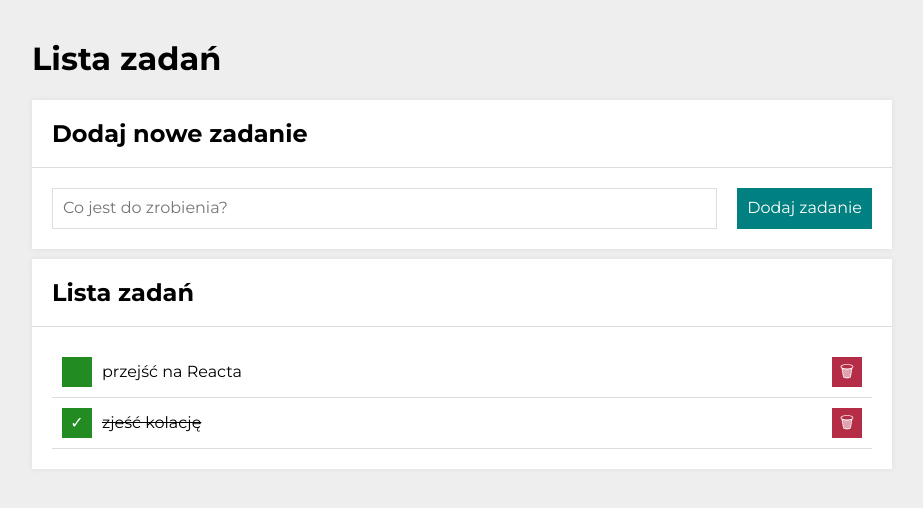
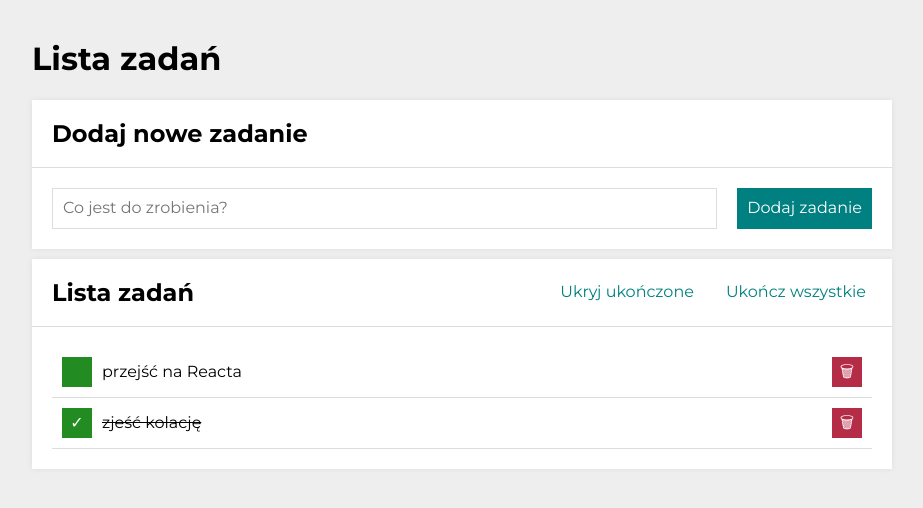
Before and after one commit to switaczaleksandra/to-do-list-react, a React (Create React App) app: page / in a window 1280 px wide. Shown: the top 508 px of the page, without its empty margins (178-1101 px from the left). Built offline with nearby package versions, Linux system fonts and the light colour scheme.

Commit message:
buttons component edited

```diff
--- a/src/Buttons/index.js
+++ b/src/Buttons/index.js
@@ -3,7 +3,7 @@ import "./style.css";
 
 const Buttons = ({ tasks, hideDone, toggleHideDone, setAllDone }) => (
   <div className="buttons">
-    {tasks.lenght > 0 && (
+    {tasks.length > 0 && (
       <>
         <button onClick={toggleHideDone} className="buttons__button">
           {hideDone ? "Pokaż" : "Ukryj"} ukończone
```
